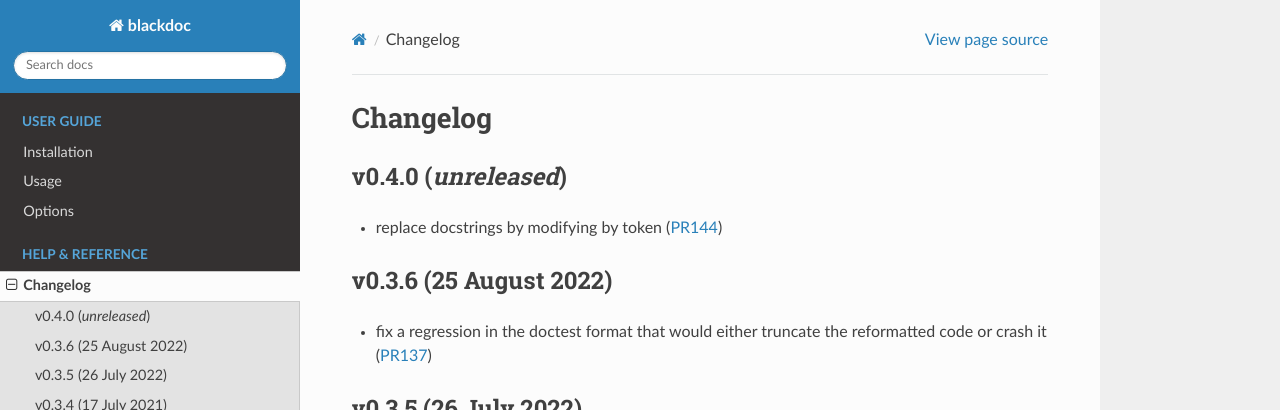
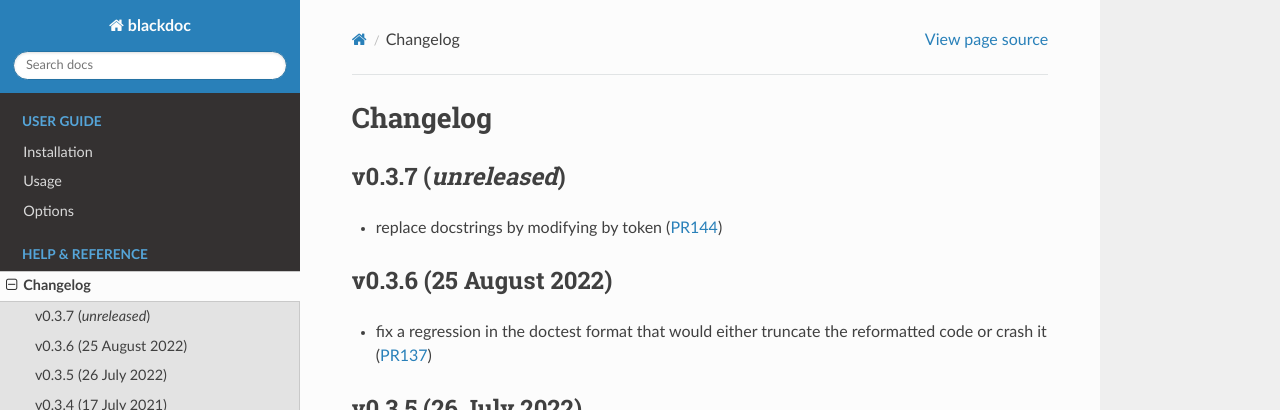
Before and after one commit to keewis/blackdoc, a Sphinx documentation site: the page built from doc/changelog.rst, in a window 1280 px wide and 900 px high. Shown: the top 410 px of the window. Built offline with Sphinx 7.4.7 and the Read the Docs theme 2.0.0, drawn with Linux system fonts in a browser that asks for light colours.

Commit message:
update the version

```diff
--- a/doc/changelog.rst
+++ b/doc/changelog.rst
@@ -1,6 +1,6 @@
 Changelog
 =========
-v0.4.0 (*unreleased*)
+v0.3.7 (*unreleased*)
 ---------------------
 - replace docstrings by modifying by token (:pull:`144`)
 
```
